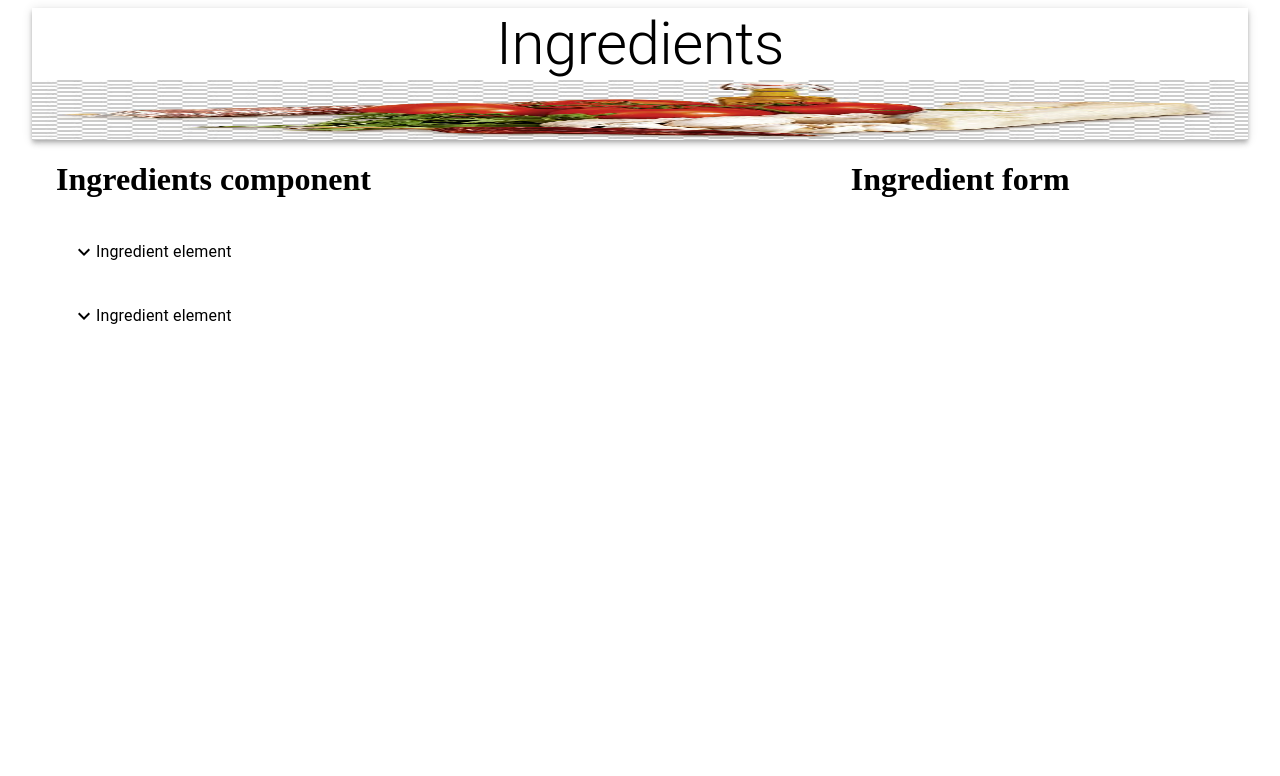
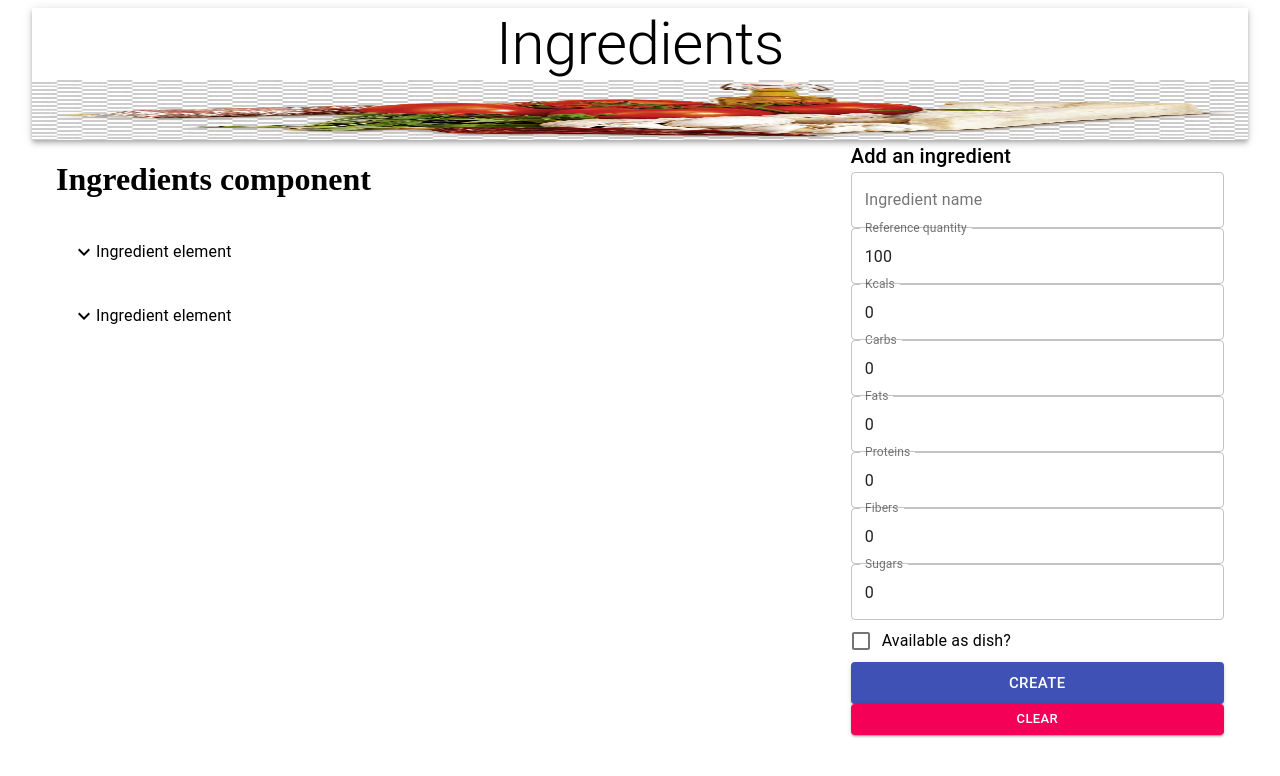
Before and after one commit to GGn0/training_mern, a React (Create React App) app in the folder client/: page / in a window 1280 px wide. Shown: the top 776 px of the page. Built offline with nearby package versions, Linux system fonts and the light colour scheme; no server answers.

Commit message:
Basic ingredient form structure

```diff
--- a/client/src/components/ingredient_form/ingredient_form.js
+++ b/client/src/components/ingredient_form/ingredient_form.js
@@ -1,8 +1,48 @@
-import React from 'react'
+import React, { useState } from 'react';
+import {Button, Checkbox, FormControlLabel, TextField, Typography} from '@material-ui/core';
+import InputAdornment from '@material-ui/core/InputAdornment';
 
 const Form = () => {
+
+  // Use the state
+const [ingredientData, setIngredientData] = useState({
+  name: '',
+  ref_qt: 100,
+  is_dish: false,
+  kcals: 0,
+  carbs: 0,
+  fats: 0,
+  proteins: 0,
+  fibers: 0,
+  sugars: 0
+});
+
+  // Once the data has been prepared, submit it
+  const handleSubmit = () => {
+
+  }
+
+  // Functions to clear the form fields
+  const clear = () => {
+
+  }
+
   return (
-    <h1>Ingredient form</h1>
+    <form autoComplete="off" noValidate onSubmit={handleSubmit}>
+      <Typography variant="h6">Add an ingredient</Typography>
+      <TextField name="name" variant="outlined" label="Ingredient name" fullWidth value={ingredientData.name} onChange={(e) => setIngredientData({...ingredientData, name: e.target.value})} />
+      <TextField name="ref_qt" variant="outlined" type="number" label="Reference quantity" endAdornment={<InputAdornment position="end">g</InputAdornment>} fullWidth value={ingredientData.ref_qt} onChange={(e) => setIngredientData({...ingredientData, ref_qt: e.target.value})} />
+      <TextField name="kcals" variant="outlined" type="number" label="Kcals" endAdornment={<InputAdornment position="end">kcal</InputAdornment>} fullWidth value={ingredientData.kcals} onChange={(e) => setIngredientData({...ingredientData, kcals: e.target.value})} />
+      <TextField name="carbs" variant="outlined" type="number" label="Carbs" endAdornment={<InputAdornment position="end">g</InputAdornment>} fullWidth value={ingredientData.carbs} onChange={(e) => setIngredientData({...ingredientData, carbs: e.target.value})} />
+      <TextField name="fats" variant="outlined" type="number" label="Fats" endAdornment={<InputAdornment position="end">g</InputAdornment>} fullWidth value={ingredientData.fats} onChange={(e) => setIngredientData({...ingredientData, fats: e.target.value})} />
+      <TextField name="proteins" variant="outlined" type="number" label="Proteins" endAdornment={<InputAdornment position="end">g</InputAdornment>} fullWidth value={ingredientData.proteins} onChange={(e) => setIngredientData({...ingredientData, proteins: e.target.value})} />
+      <TextField name="fibers" variant="outlined" type="number" label="Fibers" endAdornment={<InputAdornment position="end">g</InputAdornment>} fullWidth value={ingredientData.fibers} onChange={(e) => setIngredientData({...ingredientData, fibers: e.target.value})} />
+      <TextField name="sugars" variant="outlined" type="number" label="Sugars" endAdornment={<InputAdornment position="end">g</InputAdornment>} fullWidth value={ingredientData.sugars} onChange={(e) => setIngredientData({...ingredientData, sugars: e.target.value})} />
+      <FormControlLabel name="is_dish" label="Available as dish?" control={<Checkbox checked={ingredientData.is_dish} onChange={(e) => setIngredientData({...ingredientData, is_dish: e.target.checked})} />} />
+      <Button variant="contained" type="submit" color="primary" size="large" fullWidth>Create</Button>
+      <Button variant="contained" onClick={clear} color="secondary" size="small" fullWidth>Clear</Button>
+
+    </form>
   )
 }
 
```
